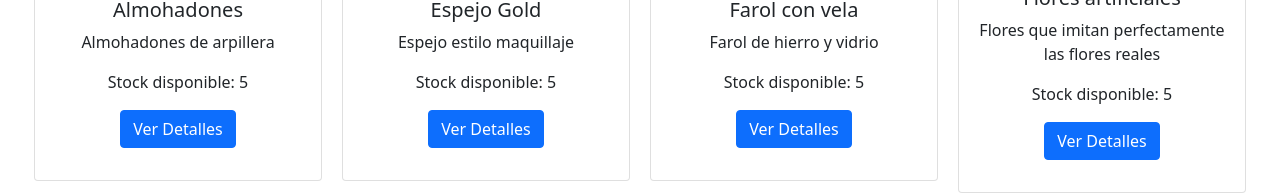
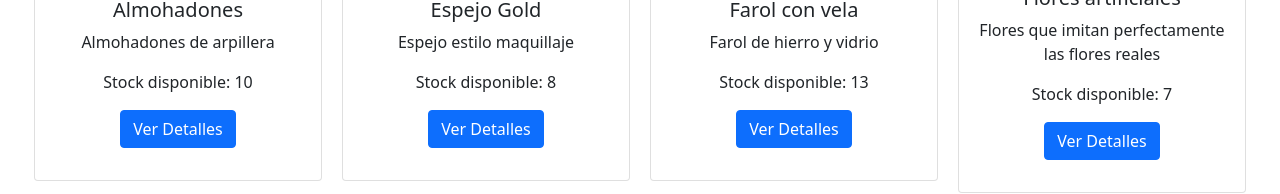
Before and after one commit to MatiasGit14/deco-time, a React (Create React App) app: page / in a window 1280 px wide. Shown: the part 313-507 px from the top of the page. Built offline with nearby package versions, Linux system fonts and the light colour scheme.

Commit message:
dynamic detail item

```diff
--- a/src/components/Item.js
+++ b/src/components/Item.js
@@ -1,15 +1,15 @@
 import { Link } from "react-router-dom";
 
-const Item = (props) => {
+const Item = ({ product }) => {
 	return (
 		<div className='card'>
-			<img className='card-img-top' src={props.picture} alt='Card cap' />
+			<img className='card-img-top' src={product.pictureUrl} alt='Card cap' />
 			<div className='card-body'>
-				<h5 className='card-title'>{props.title}</h5>
-				<p className='card-text'>{props.description}</p>
-				<p>Stock disponible: {props.stock}</p>
+				<h5 className='card-title'>{product.title}</h5>
+				<p className='card-text'>{product.description}</p>
+				<p>Stock disponible: {product.stock}</p>
 				<p>
-					<Link to='/item/2'>
+					<Link to={`/item/${product.id}`}>
 						<button
 							className='btn btn-primary'
 							type='button'
@@ -22,7 +22,7 @@ const Item = (props) => {
 					</Link>
 				</p>
 				<div className='collapse' id='collapseExample'>
-					<div className='card card-body'>{props.details}</div>
+					<div className='card card-body'>{product.details}</div>
 				</div>
 			</div>
 		</div>
--- a/src/components/ItemCount.js
+++ b/src/components/ItemCount.js
@@ -1,7 +1,6 @@
 import { useState, useEffect } from "react";
 
 const ItemCount = (props) => {
-	console.log(props);
 	const [quantity, setQuantity] = useState(1);
 
 	const increment = () => {
--- a/src/components/ItemDetailContainer.js
+++ b/src/components/ItemDetailContainer.js
@@ -7,10 +7,10 @@ import productsList from "../utils/products";
 const ItemDetailContainer = () => {
 	const [product, setProduct] = useState({});
 	const { itemId } = useParams();
-	console.log(itemId);
+	const idParseado = parseInt(itemId);
 
 	const getItem = () => {
-		customFetch(2000, productsList[itemId])
+		customFetch(2000, productsList[idParseado - 1])
 			.then((prod) => setProduct(prod))
 			.catch((err) => console.log(err));
 	};
--- a/src/components/ItemList.js
+++ b/src/components/ItemList.js
@@ -4,15 +4,7 @@ const ItemList = (props) => {
 	return (
 		<div className='cardContainer'>
 			{props.items.map((prod) => (
-				<Item
-					key={prod.id}
-					title={prod.title}
-					description={prod.description}
-					price={prod.price}
-					picture={prod.pictureUrl}
-					stock={5}
-					details={prod.details}
-				/>
+				<Item key={prod.id} product={prod} />
 			))}
 		</div>
 	);
--- a/src/components/ItemListContainer.js
+++ b/src/components/ItemListContainer.js
@@ -27,11 +27,7 @@ const ItemListContainer = () => {
 					.catch((err) => console.log(err));
 	}, [categoryId]);
 
-	return (
-		<>
-			<ItemList items={products} />
-		</>
-	);
+	return <ItemList items={products} />;
 };
 
 export default ItemListContainer;
```
